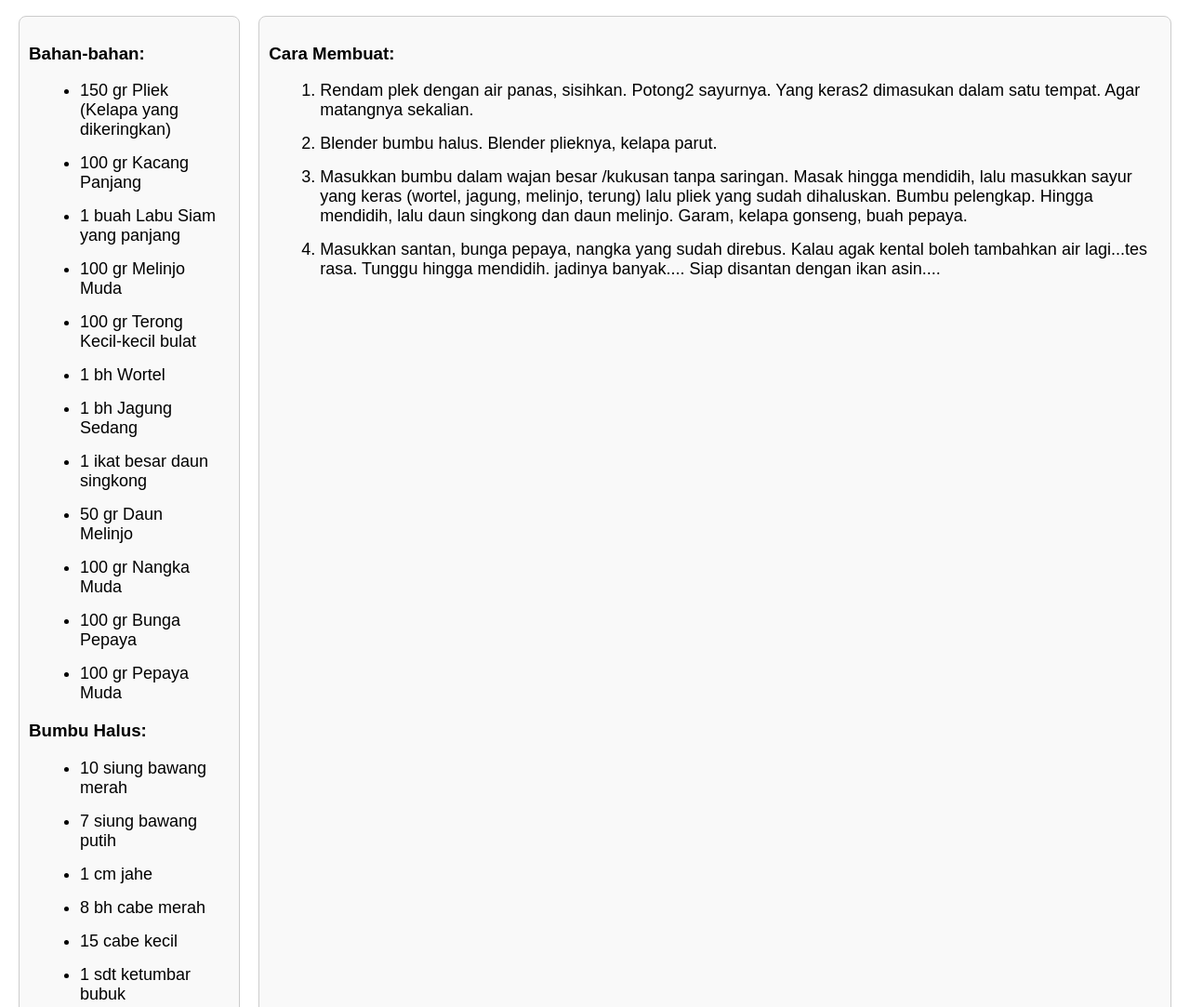
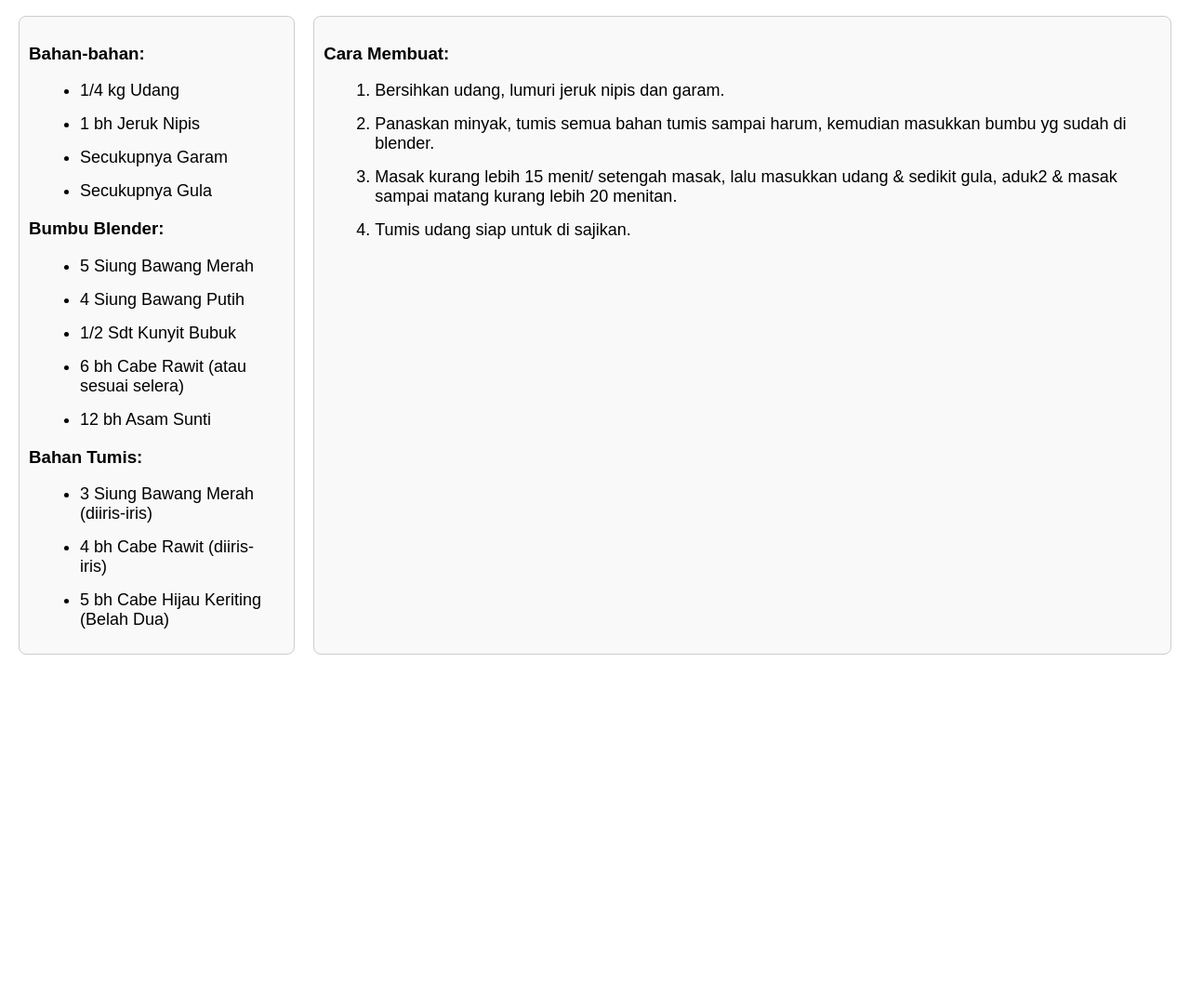
Before and after one commit to muhammadhizqilalfi/Buku_Resep_Aceh, a plain HTML site: page index.html in a window 1280 px wide. Shown: the part 371-1454 px from the top of the page at 93% size. After the commit the page ends 1095 px from the top, so only its background shows below. Drawn offline with Linux system fonts and the light colour scheme.

Commit message:
feat: tambah resep udang tumis

```diff
--- a/index.html
+++ b/index.html
@@ -3,7 +3,7 @@
   <head>
     <meta charset="UTF-8" />
     <meta name="viewport" content="width=device-width, initial-scale=1.0" />
-    <title>Kuah Pliek | Resep Aceh</title>
+    <title>Tumis Udang Asam Sunti | Resep Aceh</title>
     <style>
       body {
         font-family: sans-serif;
@@ -21,7 +21,8 @@
         margin-top: 20px;
       }
 
-      #bahan, #cara-membuat {
+      #bahan,
+      #cara-membuat {
         flex: auto; /* masing-masing ambil lebar yang sama */
         padding: 10px;
         border: 1px solid #ccc;
@@ -30,7 +31,6 @@
       }
 
       li {
-
         margin: 15px;
         font-size: 18px;
       }
@@ -56,62 +56,42 @@
         <section id="bahan">
           <h3>Bahan-bahan:</h3>
           <ul>
-            <li>150 gr Pliek (Kelapa yang dikeringkan)</li>
-            <li>100 gr Kacang Panjang</li>
-            <li>1 buah Labu Siam yang panjang</li>
-            <li>100 gr Melinjo Muda</li>
-            <li>100 gr Terong Kecil-kecil bulat</li>
-            <li>1 bh Wortel</li>
-            <li>1 bh Jagung Sedang</li>
-            <li>1 ikat besar daun singkong</li>
-            <li>50 gr Daun Melinjo</li>
-            <li>100 gr Nangka Muda</li>
-            <li>100 gr Bunga Pepaya</li>
-            <li>100 gr Pepaya Muda</li>
+            <li>1/4 kg Udang</li>
+            <li>1 bh Jeruk Nipis</li>
+            <li>Secukupnya Garam</li>
+            <li>Secukupnya Gula</li>
           </ul>
 
-          <h3>Bumbu Halus:</h3>
+          <h3>Bumbu Blender:</h3>
           <ul>
-            <li>10 siung bawang merah</li>
-            <li>7 siung bawang putih</li>
-            <li>1 cm jahe</li>
-            <li>8 bh cabe merah</li>
-            <li>15 cabe kecil</li>
-            <li>1 sdt ketumbar bubuk</li>
-            <li>1 sdt peres kunyit bubuk</li>
-            <li>2 sdm kelapa gonseng</li>
-            <li>1500 ml Santan sedang (2 bh kelapa kecil/ 1bh kelapa besar)</li>
+            <li>5 Siung Bawang Merah</li>
+            <li>4 Siung Bawang Putih</li>
+            <li>1/2 Sdt Kunyit Bubuk</li>
+            <li>6 bh Cabe Rawit (atau sesuai selera)</li>
+            <li>12 bh Asam Sunti</li>
           </ul>
 
-          <h3>Pelengkap:</h3>
+          <h3>Bahan Tumis:</h3>
           <ul>
-            <li>2 batang Sereh</li>
-            <li>2 Daun salam</li>
-            <li>5 Daun jeruk</li>
-            <li>2 tangkai Daun kari</li>
+            <li>3 Siung Bawang Merah (diiris-iris)</li>
+            <li>4 bh Cabe Rawit (diiris-iris)</li>
+            <li>5 bh Cabe Hijau Keriting (Belah Dua)</li>
           </ul>
         </section>
 
         <section id="cara-membuat">
           <h3>Cara Membuat:</h3>
           <ol>
+            <li>Bersihkan udang, lumuri jeruk nipis dan garam.</li>
             <li>
-              Rendam plek dengan air panas, sisihkan. Potong2 sayurnya. Yang
-              keras2 dimasukan dalam satu tempat. Agar matangnya sekalian.
-            </li>
-            <li>Blender bumbu halus. Blender plieknya, kelapa parut.</li>
-            <li>
-              Masukkan bumbu dalam wajan besar /kukusan tanpa saringan. Masak
-              hingga mendidih, lalu masukkan sayur yang keras (wortel, jagung,
-              melinjo, terung) lalu pliek yang sudah dihaluskan. Bumbu pelengkap.
-              Hingga mendidih, lalu daun singkong dan daun melinjo. Garam, kelapa
-              gonseng, buah pepaya.
+              Panaskan minyak, tumis semua bahan tumis sampai harum, kemudian
+              masukkan bumbu yg sudah di blender.
             </li>
             <li>
-              Masukkan santan, bunga pepaya, nangka yang sudah direbus. Kalau agak
-              kental boleh tambahkan air lagi...tes rasa. Tunggu hingga mendidih.
-              jadinya banyak.... Siap disantan dengan ikan asin....
+              Masak kurang lebih 15 menit/ setengah masak, lalu masukkan udang &
+              sedikit gula, aduk2 & masak sampai matang kurang lebih 20 menitan.
             </li>
+            <li>Tumis udang siap untuk di sajikan.</li>
           </ol>
         </section>
       </div>
```
